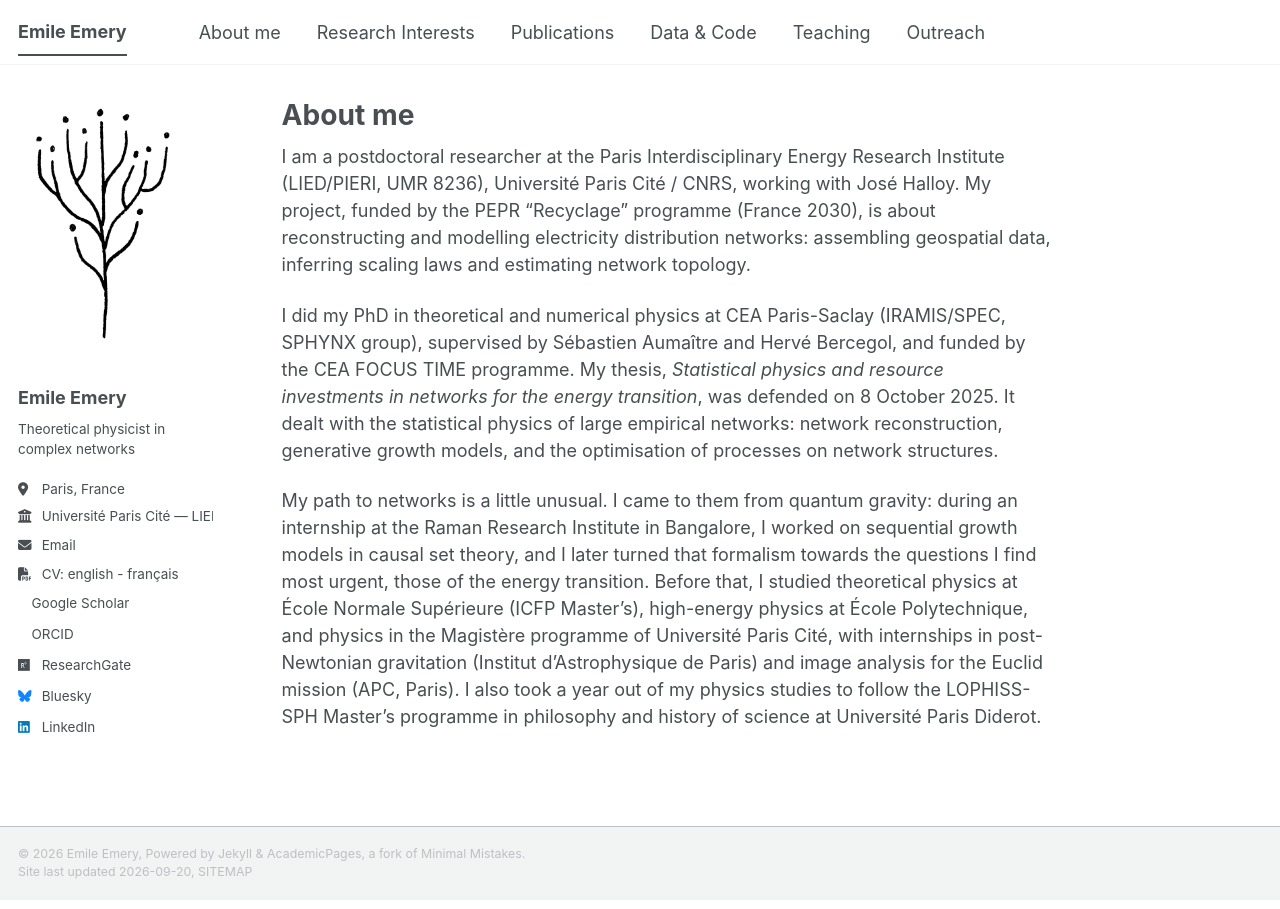
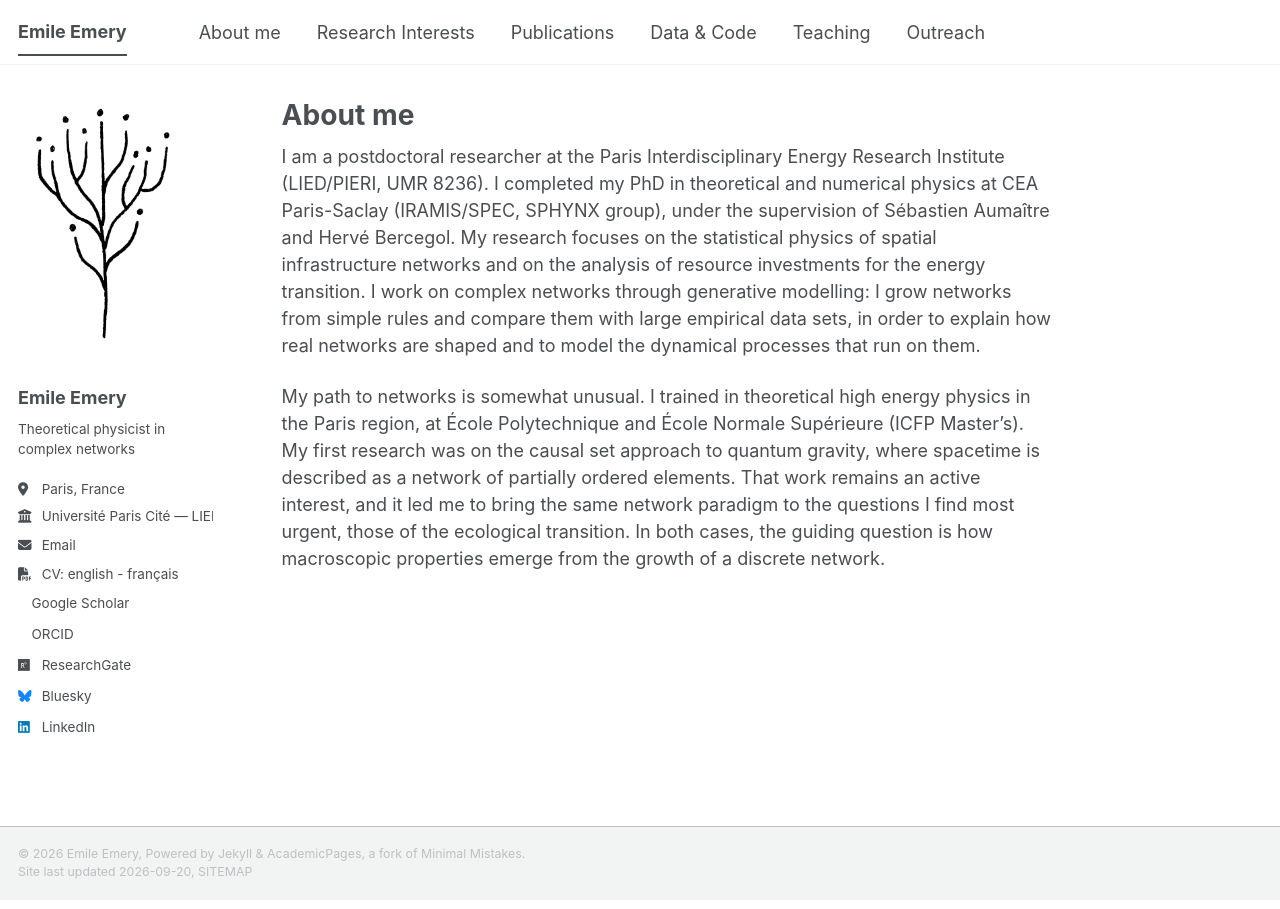
Before and after one commit to emileemery/emileemery.github.io, a Jekyll site: the page built from _pages/about.md, in a window 1280 px wide. Built offline with Jekyll 4.4.1, drawn with Linux system fonts in a browser that asks for light colours; a style sheet for code colours, icons or effects is not loaded.

Commit message:
Replace the About me text
Co-Authored-By: Claude Opus 5 <noreply@anthropic.com>

```diff
--- a/_pages/about.md
+++ b/_pages/about.md
@@ -8,8 +8,6 @@ redirect_from:
   - /about.html
 ---
 
-I am a postdoctoral researcher at the Paris Interdisciplinary Energy Research Institute (LIED/PIERI, UMR 8236), Université Paris Cité / CNRS, working with José Halloy. My project, funded by the PEPR "Recyclage" programme (France 2030), is about reconstructing and modelling electricity distribution networks: assembling geospatial data, inferring scaling laws and estimating network topology.
+I am a postdoctoral researcher at the Paris Interdisciplinary Energy Research Institute (LIED/PIERI, UMR 8236). I completed my PhD in theoretical and numerical physics at CEA Paris-Saclay (IRAMIS/SPEC, SPHYNX group), under the supervision of Sébastien Aumaître and Hervé Bercegol. My research focuses on the statistical physics of spatial infrastructure networks and on the analysis of resource investments for the energy transition. I work on complex networks through generative modelling: I grow networks from simple rules and compare them with large empirical data sets, in order to explain how real networks are shaped and to model the dynamical processes that run on them.
 
-I did my PhD in theoretical and numerical physics at CEA Paris-Saclay (IRAMIS/SPEC, SPHYNX group), supervised by Sébastien Aumaître and Hervé Bercegol, and funded by the CEA FOCUS TIME programme. My thesis, *Statistical physics and resource investments in networks for the energy transition*, was defended on 8 October 2025. It dealt with the statistical physics of large empirical networks: network reconstruction, generative growth models, and the optimisation of processes on network structures.
-
-My path to networks is a little unusual. I came to them from quantum gravity: during an internship at the Raman Research Institute in Bangalore, I worked on sequential growth models in causal set theory, and I later turned that formalism towards the questions I find most urgent, those of the energy transition. Before that, I studied theoretical physics at École Normale Supérieure (ICFP Master's), high-energy physics at École Polytechnique, and physics in the Magistère programme of Université Paris Cité, with internships in post-Newtonian gravitation (Institut d'Astrophysique de Paris) and image analysis for the Euclid mission (APC, Paris). I also took a year out of my physics studies to follow the LOPHISS-SPH Master's programme in philosophy and history of science at Université Paris Diderot.
+My path to networks is somewhat unusual. I trained in theoretical high energy physics in the Paris region, at École Polytechnique and École Normale Supérieure (ICFP Master's). My first research was on the causal set approach to quantum gravity, where spacetime is described as a network of partially ordered elements. That work remains an active interest, and it led me to bring the same network paradigm to the questions I find most urgent, those of the ecological transition. In both cases, the guiding question is how macroscopic properties emerge from the growth of a discrete network.
```
Also changed, not shown: _pages/data.md (deleted, +0 -7 lines).
